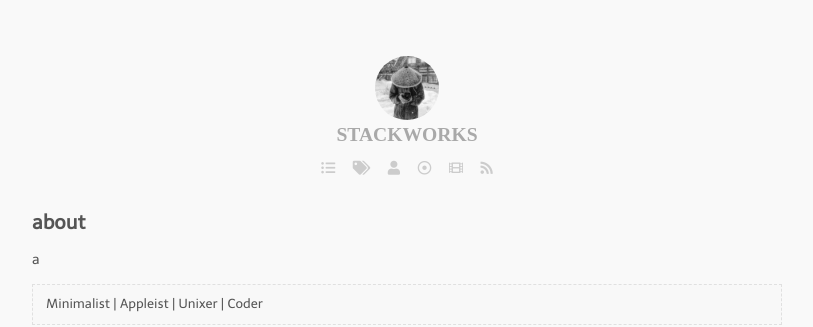
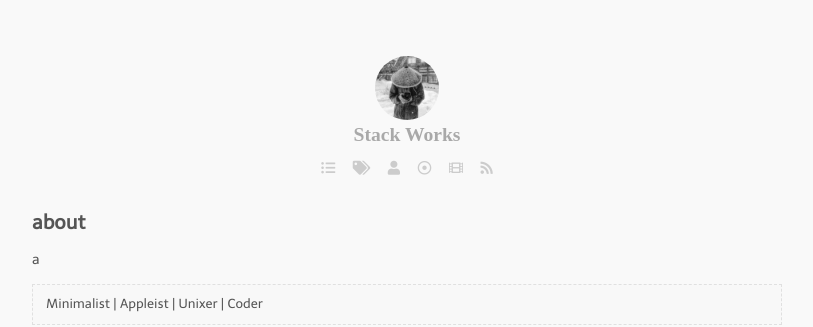
Before and after one commit to stackworks79/stackworks79.github.io, a Jekyll site: the page built from about.markdown, in a window 1280 px wide. Shown: the top 327 px of the page, without its empty margins (233-1046 px from the left). Built offline with Jekyll 4.4.1, drawn with Linux system fonts in a browser that asks for light colours; nearby versions of some CDN libraries; some web fonts are replaced.

Commit message:
Update _config.yml

```diff
--- a/_config.yml
+++ b/_config.yml
@@ -1,4 +1,4 @@
-name: "STACKWORKS"
+name: "Stack Works"
 permalink: /:year/:month/:day/:title.html
 
 author: "wayne"
```
